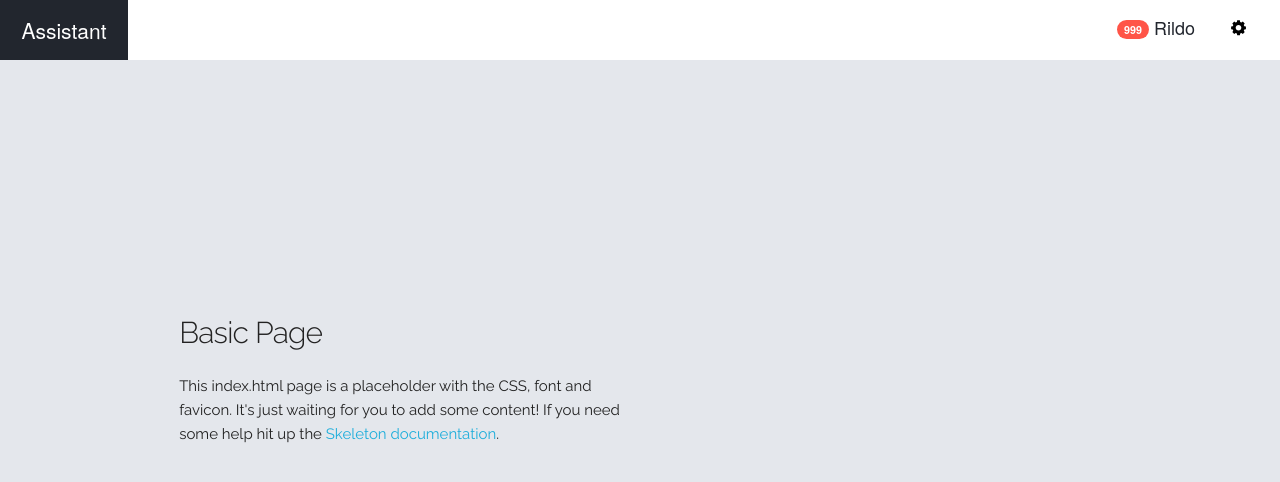
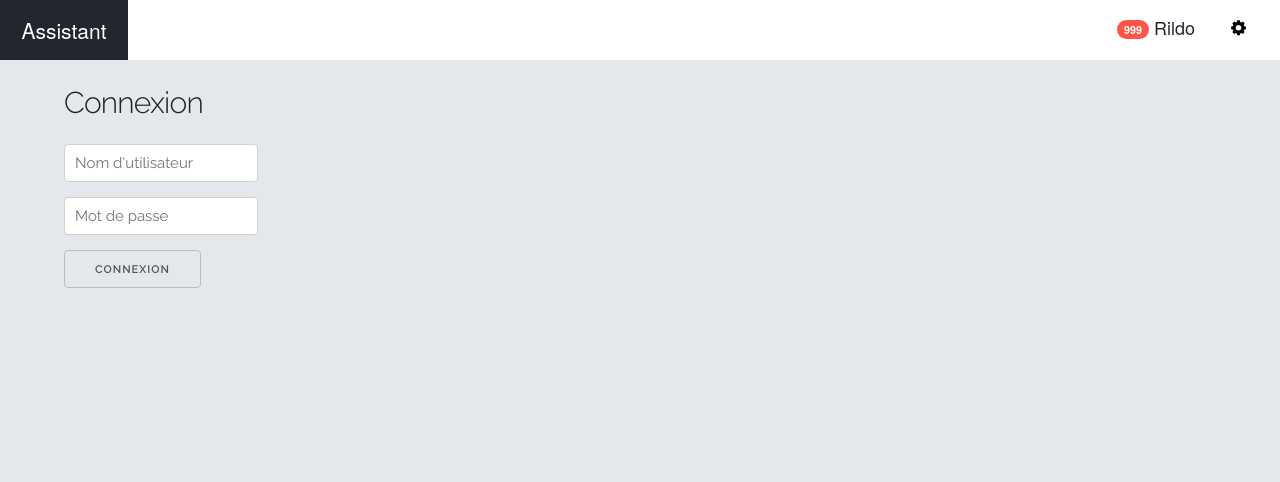
Before and after one commit to rildo/assistant, a CakePHP app: the page made by app/View/Users/login.ctp in a window 1280 px wide. Shown: the top 482 px of the page. Run offline with PHP 8.4 and a stand-in for CakePHP, Linux system fonts and the light colour scheme; the template is opened without the code that fills it, so the values that code supplies are empty; form fields are guessed from the names that the template uses; some libraries are stand-ins or nearby versions.

Commit message:
Gestion du login

```diff
--- a/app/Config/bootstrap.php
+++ b/app/Config/bootstrap.php
@@ -69,6 +69,7 @@ Cache::config('default', array('engine' => 'File'));
  * CakePlugin::load('DebugKit'); //Loads a single plugin named DebugKit
  *
  */
+CakePlugin::load('DebugKit');
 
 /**
  * To prefer app translation over plugin translation, you can set
--- a/app/View/Layouts/default.ctp
+++ b/app/View/Layouts/default.ctp
@@ -88,7 +88,7 @@
 								<li><a href="email.html"> My Inbox&nbsp;&nbsp;<span class="badge important">2</span></a> </li>
 								<li class="divider"></li>
 								<li class="title">Administration</li>
-								<li><?= $this->Html->link("Utilisateurs", array('controller' => 'users', 'actions' => 'index')); ?></li>
+								<li><?= $this->Html->link("Utilisateurs", array('controller' => 'users', 'action' => 'index')); ?></li>
 								<li class="divider"></li>
 								<li>
 									<?php
@@ -99,7 +99,7 @@
 													'width' => '25',
 													'height' => '25'
 													)
-												).' '.__('Log out')
+												).' '.__('Déconnexion')
 											,
 											array(
 												'controller' => 'users',
@@ -118,7 +118,6 @@
 		<div id="container">
 			<?php echo $this->Session->flash(); ?>
 			<?php echo $this->fetch('content'); ?>
-			<?php echo $this->element('sql_dump'); ?>
 		</div>
 	</body>
 </html>
--- a/app/View/Users/login.ctp
+++ b/app/View/Users/login.ctp
@@ -1,8 +1,6 @@
-<div class="container">
-	<div class="row">
-		<div class="one-half column" style="margin-top: 25%">
-			<h4>Basic Page</h4>
-			<p>This index.html page is a placeholder with the CSS, font and favicon. It's just waiting for you to add some content! If you need some help hit up the <a href="http://www.getskeleton.com">Skeleton documentation</a>.</p>
-		</div>
-	</div>
-</div>
+<h4>Connexion</h4>
+<?php echo $this->Session->flash(); ?>
+<?= $this->Form->create("User"); ?>
+<?= $this->Form->input("name", array("label" => false, "placeholder" => "Nom d'utilisateur")); ?>
+<?= $this->Form->input("password", array("label" => false, "placeholder" => "Mot de passe")); ?>
+<?= $this->Form->end("Connexion"); ?>
--- a/app/webroot/css/general.css
+++ b/app/webroot/css/general.css
@@ -9,3 +9,5 @@ html {
 	margin: 0 auto;
 	padding-top: 83px;
 }
+
+.erreur { font-weight: bold; color:#9E2424; }
```
Also changed, not shown: app/Controller/AppController.php (+16 -0 lines), app/Controller/UsersController.php (+17 -0 lines), app/View/Layouts/login.ctp (+7 -2 lines), app/Controller/Component/Auth/Pbkdf2PasswordHasher.php (indentation only).
